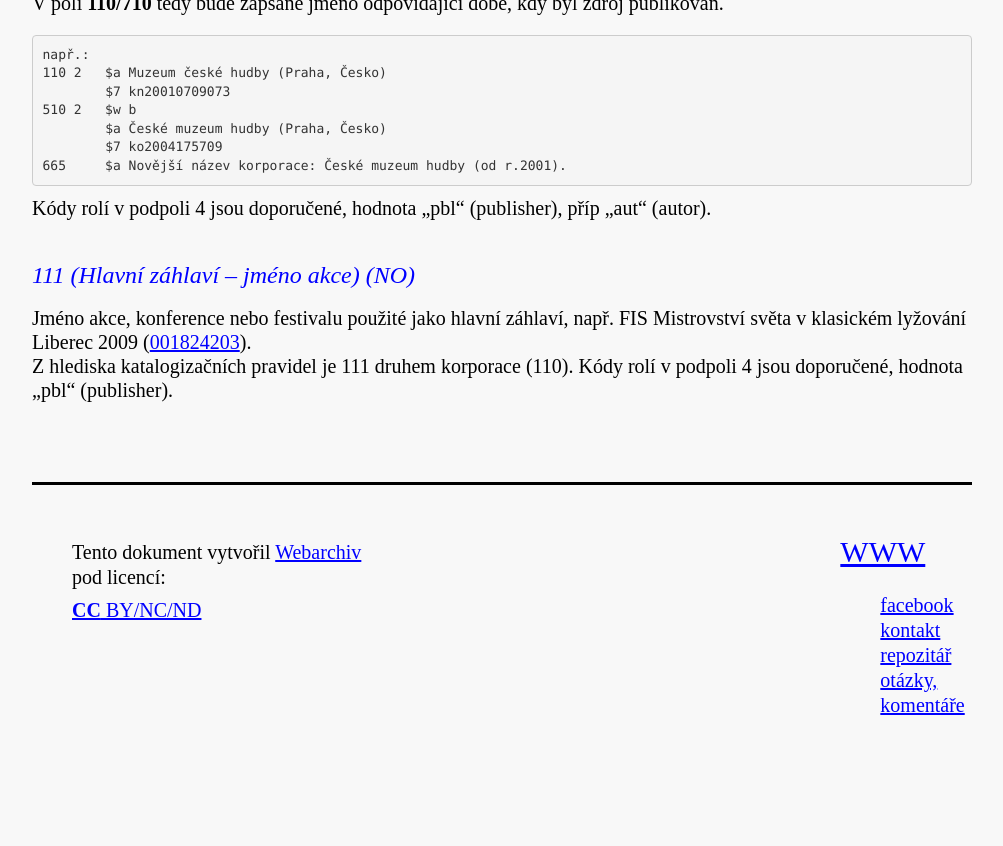
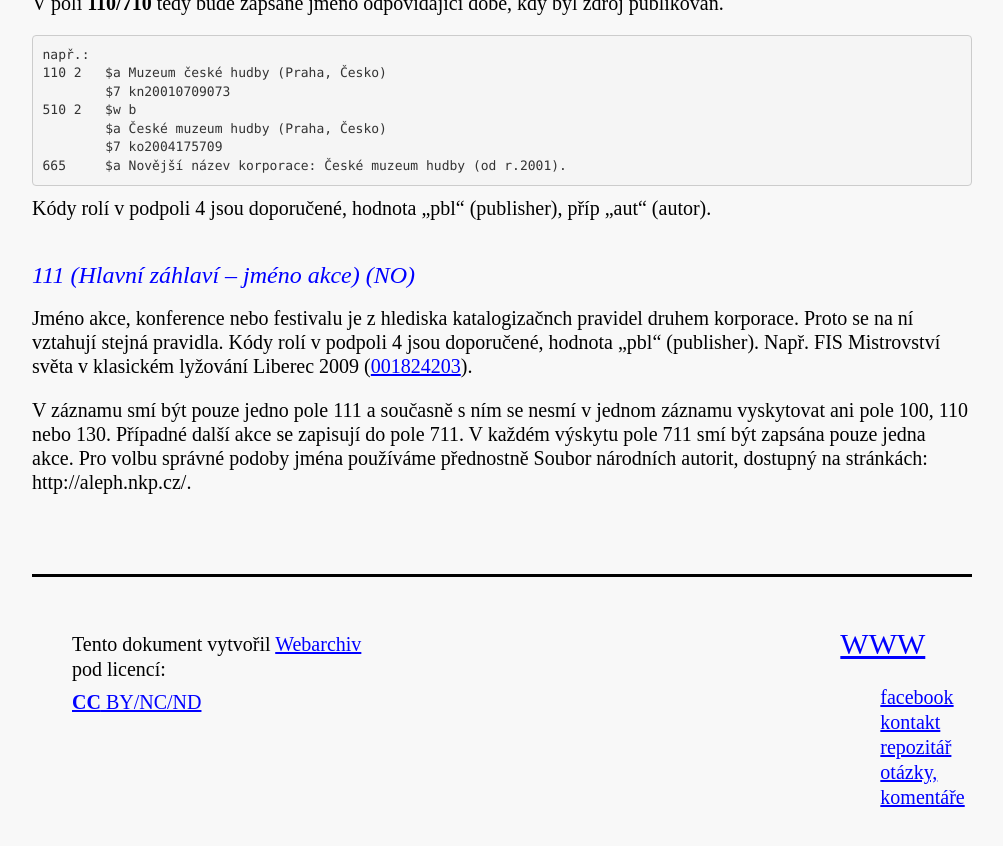
Before and after one commit to WebarchivCZ/katalogizacni-manual, a Jekyll site: the page built from _posts/2017-06-21-hlavni-zahlavi.md, in a window 1280 px wide and 900 px high, scrolled down 2101 px. Shown: the top 846 px of the window, without its empty margins (138-1141 px from the left). Built offline with Jekyll 4.4.1, drawn with Linux system fonts in a browser that asks for light colours; before the commit the page ends 2909 px from its top, so only the background shows below that.

Commit message:
hlavni-zahlavi - doplnene inf. k hl. zahlavi Jmena akci

```diff
--- a/_posts/2017-06-21-hlavni-zahlavi.md
+++ b/_posts/2017-06-21-hlavni-zahlavi.md
@@ -79,5 +79,11 @@ Kódy rolí v podpoli 4 jsou doporučené, hodnota „pbl“ (publisher), příp
 
 
 ### 111 (Hlavní záhlaví – jméno akce) (NO)
-Jméno akce, konference nebo festivalu použité jako hlavní záhlaví, např. FIS Mistrovství světa v klasickém lyžování Liberec 2009 ([001824203](http://aleph.nkp.cz/F/?func=direct&doc_number=001824203&local_base=nkc)).
-Z hlediska katalogizačních pravidel je 111 druhem korporace (110). Kódy rolí v podpoli 4 jsou doporučené, hodnota „pbl“ (publisher).
+Jméno akce, konference nebo festivalu je z hlediska katalogizačnch pravidel druhem korporace. Proto se
+na ní vztahují stejná pravidla. Kódy rolí v podpoli 4 jsou doporučené, hodnota „pbl“ (publisher).
+Např. FIS Mistrovství světa v klasickém lyžování Liberec 2009 ([001824203](http://aleph.nkp.cz/F/?func=direct&doc_number=001824203&local_base=nkc)).
+
+V záznamu smí být pouze jedno pole 111 a současně s ním se nesmí v jednom záznamu vyskytovat ani pole 100, 110 nebo 130.
+Případné další akce se zapisují do pole 711. V každém výskytu pole 711 smí být zapsána pouze jedna akce.
+Pro volbu správné podoby jména používáme přednostně Soubor národních autorit, dostupný na stránkách:
+http://aleph.nkp.cz/.
```
